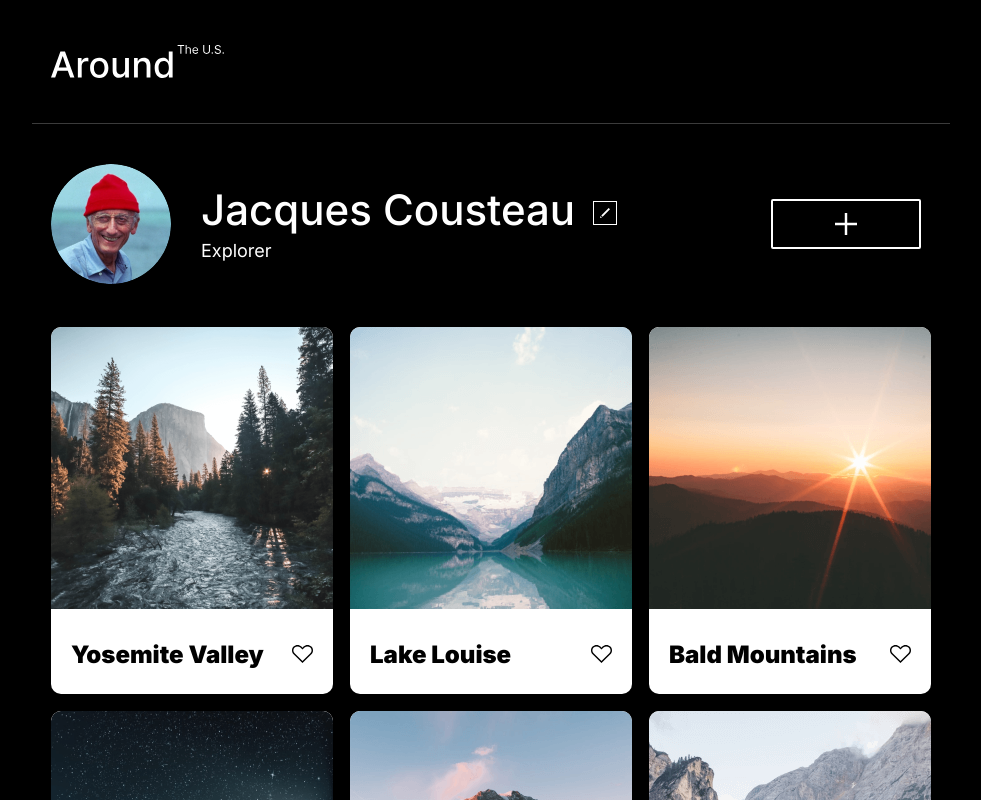
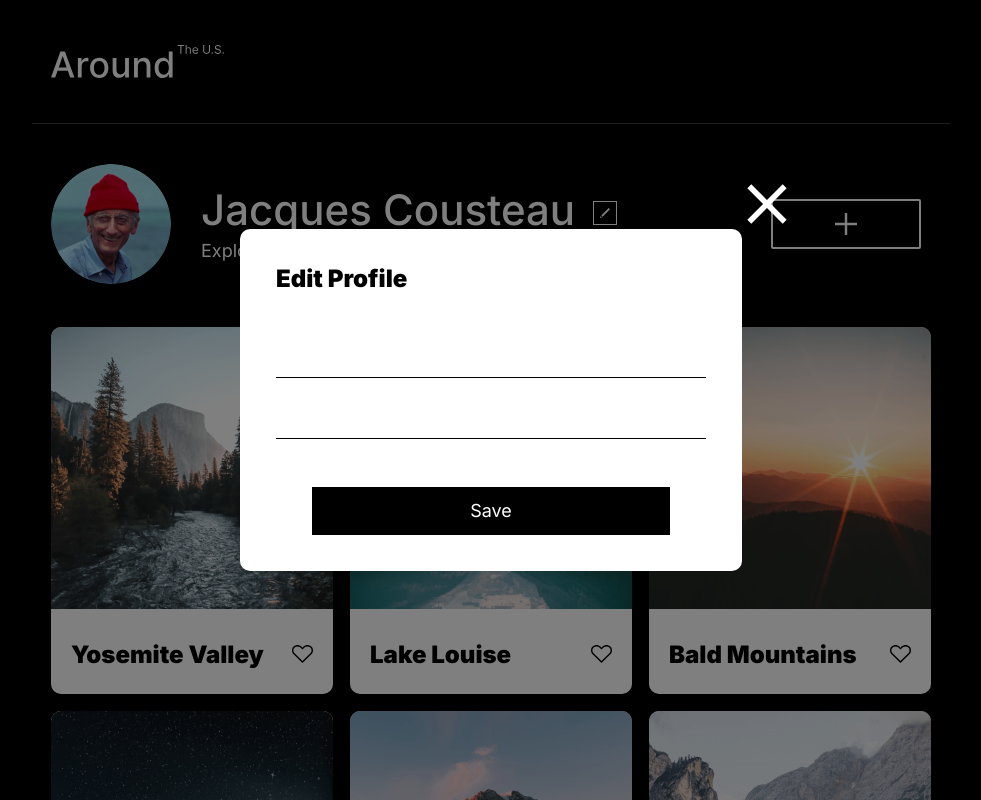
Before and after one commit to J-Helt/se_project_aroundtheus, a plain HTML site: page index.html in a window 1280 px wide. Both pictures are taken after a click on the button 754 px from the left and 213 px from the top of the page. Shown: the top 800 px of the page, without its empty margins (149-1130 px from the left). Drawn offline with Linux system fonts and the light colour scheme.

Commit message:
added an open and close funtion to the modal

```diff
--- a/blocks/modal.css
+++ b/blocks/modal.css
@@ -1,6 +1,5 @@
 .modal {
   position: fixed;
-  display: none;
   top: 0;
   right: 0;
   bottom: 0;
@@ -8,26 +7,28 @@
   z-index: 10;
   background-color: rgba(0, 0, 0, 0.5);
   padding: 0 19px;
-}
-
-.modal_opened {
-  display: flex;
+  display: none;
 }
 
 .modal_container {
+  display: none;
   position: relative;
   margin: auto;
   padding: 36px;
   border-radius: 10px;
   background-color: white;
-  max-width: 358px;
+  max-width: 430px;
   width: 100%;
-  align-items: center;
+}
+
+.modal_opened {
+  display: flex;
+  flex-direction: column;
 }
 
 .modal_close {
   position: absolute;
-  bottom: calc(100% + 5px);
+  top: -45px;
   left: calc(100% + 5px);
   height: 40px;
   width: 40px;
@@ -37,6 +38,7 @@
   background-repeat: no-repeat;
   background-size: contain;
   cursor: pointer;
+  display: block;
 }
 
 .modal_button {
@@ -52,6 +54,7 @@
   font-weight: 400;
   font-family: "Inter", serif;
   font-size: 18px;
+  align-self: center;
 }
 
 .modal_heading {
--- a/index.html
+++ b/index.html
@@ -108,13 +108,13 @@
       </footer>
     </div>
     <div class="modal">
-      <div class="modal modal_container">
+      <div class="modal_container modal">
         <button class="modal modal_close"></button>
-        <p class="modal modal_heading">Edit Profile</p>
-        <form class="modal modal_form">
-          <input class="modal modal_name" type="text" name="Name" />
-          <input class="modal modal_description" type="text" name="About me" />
-          <button class="modal modal_button">Save</button>
+        <p class="modal_heading">Edit Profile</p>
+        <form class="modal_form">
+          <input class="modal_name" type="text" name="Name" />
+          <input class="modal_description" type="text" name="About me" />
+          <button class="modal_button">Save</button>
         </form>
       </div>
     </div>
--- a/scripts/index.js
+++ b/scripts/index.js
@@ -24,3 +24,16 @@ const initialCards = [
     link: "https://practicum-content.s3.us-west-1.amazonaws.com/software-engineer/around-project/lago.jpg",
   },
 ];
+
+const edit = document.querySelector(".profile__button-edit");
+const close = document.querySelector(".modal_close");
+
+edit.addEventListener("click", function () {
+  document.querySelector(".modal_container").classList.add("modal_opened");
+  document.querySelector(".modal").classList.add("modal_opened");
+});
+
+close.addEventListener("click", function () {
+  document.querySelector(".modal_container").classList.remove("modal_opened");
+  document.querySelector(".modal").classList.remove("modal_opened");
+});
```
